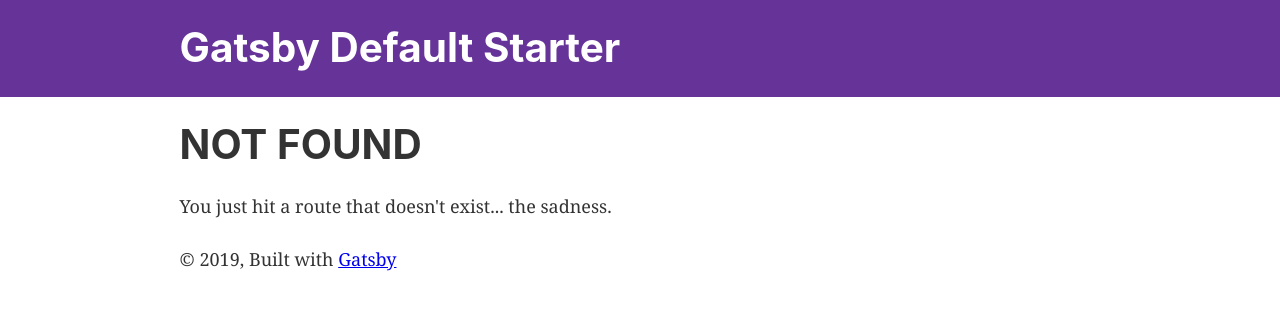
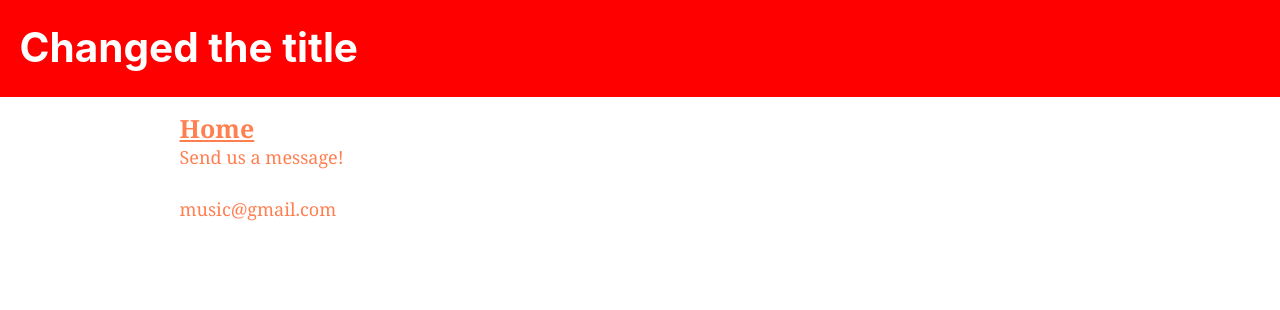
Before and after one commit to gachez/gatsby-learning, a Gatsby site: page /contact in a window 1280 px wide. Before the commit this address had no page. Built offline with nearby package versions, Linux system fonts and the light colour scheme; Gatsby itself is replaced by a stand-in of ours.

Commit message:
adding files

```diff
--- a/src/components/header.js
+++ b/src/components/header.js
@@ -2,17 +2,17 @@ import { Link } from "gatsby"
 import PropTypes from "prop-types"
 import React from "react"
 
-const Header = ({ siteTitle }) => (
+const Header = () => (
   <header
     style={{
-      background: `rebeccapurple`,
-      marginBottom: `1.45rem`,
+      background: `red`,
+      marginBottom: `1rem`,
     }}
   >
     <div
       style={{
         margin: `0 auto`,
-        maxWidth: 960,
+        width: '100%',
         padding: `1.45rem 1.0875rem`,
       }}
     >
@@ -24,7 +24,7 @@ const Header = ({ siteTitle }) => (
             textDecoration: `none`,
           }}
         >
-          {siteTitle}
+        Changed the title
         </Link>
       </h1>
     </div>
--- a/src/components/layout.js
+++ b/src/components/layout.js
@@ -35,11 +35,7 @@ const Layout = ({ children }) => {
         }}
       >
         <main>{children}</main>
-        <footer>
-          © {new Date().getFullYear()}, Built with
-          {` `}
-          <a href="https://www.gatsbyjs.org">Gatsby</a>
-        </footer>
+
       </div>
     </>
   )
--- /dev/null
+++ b/src/pages/contact.js
@@ -0,0 +1,22 @@
+import React from "react"
+import { Link } from "gatsby"
+import Header from "../components/header"
+import Layout from '../components/layout'
+
+export default () => (
+<Layout>
+<div style={{ color: `coral` }}>
+    <Link
+    style={{
+        fontSize: '25px',
+        fontWeight: 'bold',
+        color: 'coral',
+        marginBottom: '2rem'
+    }}
+    to="/">Home</Link>
+    <p>Send us a message!</p>
+    <p>music@gmail.com</p>
+  </div>
+</Layout>
+
+)
--- a/src/pages/index.js
+++ b/src/pages/index.js
@@ -8,13 +8,25 @@ import SEO from "../components/seo"
 const IndexPage = () => (
   <Layout>
     <SEO title="Home" />
-    <h1>Hi people</h1>
-    <p>Welcome to your new Gatsby site.</p>
-    <p>Now go build something great.</p>
-    <div style={{ maxWidth: `300px`, marginBottom: `1.45rem` }}>
-      <Image />
-    </div>
-    <Link to="/page-2/">Go to page 2</Link>
+    <h1>Welcome to the tutorial</h1>
+    <p>Need to learn the basics so that I can become a pro ;)</p>
+  <Link
+  to="/contact"
+  style={{
+    fontSize: '25px',
+    textDecoration: 'none',
+    color: 'coral',
+    fontWeight: 'bold',
+    marginBottom: '2rem'
+  }}
+  >
+  Contact Me
+  </Link>
+  <img style={{
+    width: '100%',
+    height: '500px'
+  }}src="https://images.unsplash.com/flagged/photo-1575556809963-3d9e5730eda0?ixlib=rb-1.2.1&ixid=eyJhcHBfaWQiOjEyMDd9&auto=format&fit=crop&w=634&q=80"/>
+
   </Layout>
 )
 
```
